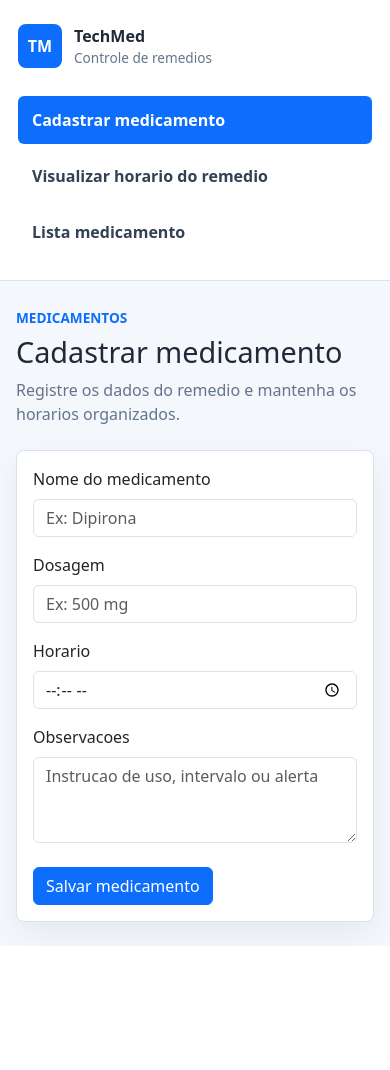
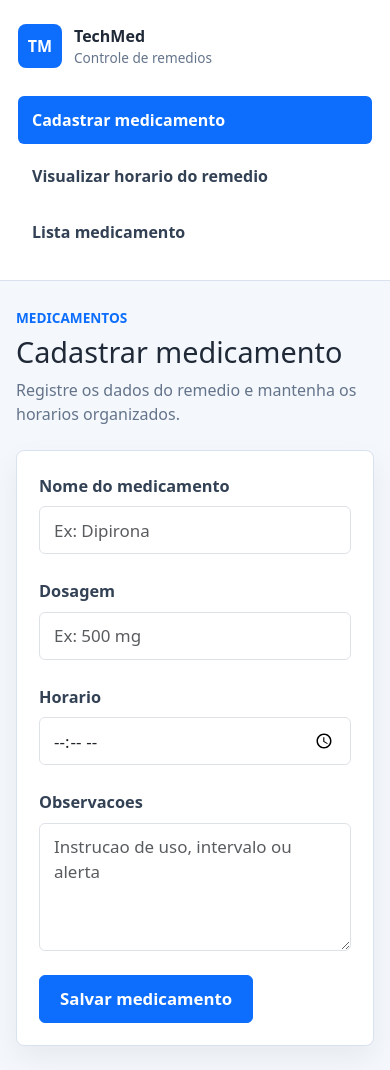
Before and after one commit to diegogrlima/TechMed, a React (Vite) app: page /medicamentos/cadastrar in a window 390 px wide. Before the commit the page ends 946 px from the top, so only its background shows below. Built offline with nearby package versions, Linux system fonts and the light colour scheme.

Commit message:
style: melhora legibilidade de cadastro e lista

```diff
--- a/src/App.css
+++ b/src/App.css
@@ -96,6 +96,72 @@
   box-shadow: 0 12px 30px rgba(15, 23, 42, 0.06);
 }
 
+.comfortable-card-body {
+  padding: 28px;
+}
+
+.comfortable-form {
+  font-size: 1.06rem;
+}
+
+.comfortable-form .form-label {
+  margin-bottom: 8px;
+  color: #334155;
+  font-size: 1.02rem;
+  font-weight: 700;
+}
+
+.comfortable-form .form-control,
+.comfortable-form .form-select {
+  min-height: 48px;
+  padding: 10px 14px;
+  font-size: 1.06rem;
+}
+
+.comfortable-form textarea.form-control {
+  min-height: 128px;
+}
+
+.comfortable-action {
+  min-height: 48px;
+  padding: 10px 20px;
+  font-size: 1.05rem;
+  font-weight: 600;
+}
+
+.medicine-list-table {
+  font-size: 1.04rem;
+}
+
+.medicine-list-table th {
+  padding: 16px 14px;
+  color: #334155;
+  font-size: 0.98rem;
+}
+
+.medicine-list-table td {
+  padding: 18px 14px;
+}
+
+.medicine-list-status {
+  padding: 7px 11px;
+  font-size: 0.92rem;
+}
+
+.medicine-list-actions .btn {
+  min-height: 40px;
+  padding: 8px 14px;
+  font-size: 0.98rem;
+  font-weight: 600;
+}
+
+.medicine-list-page-link .page-link {
+  min-width: 42px;
+  min-height: 42px;
+  padding: 9px 13px;
+  font-size: 1rem;
+}
+
 .schedule-card {
   min-height: 260px;
 }
@@ -154,6 +220,19 @@
     padding: 24px 16px;
   }
 
+  .comfortable-card-body {
+    padding: 22px;
+  }
+
+  .medicine-list-table {
+    font-size: 1rem;
+  }
+
+  .medicine-list-table th,
+  .medicine-list-table td {
+    padding: 14px 12px;
+  }
+
   .schedule-card {
     min-height: 240px;
   }
--- a/src/pages/MedicineFormPage.jsx
+++ b/src/pages/MedicineFormPage.jsx
@@ -32,16 +32,16 @@ function MedicineFormPage() {
   };
 
   return (
-    <Card className="content-card">
-      <Card.Body>
+    <Card className="content-card comfortable-card">
+      <Card.Body className="comfortable-card-body">
         {showSuccessAlert && (
           <Alert variant="success" onClose={() => setShowSuccessAlert(false)} dismissible>
             Medicamento cadastrado com sucesso!
           </Alert>
         )}
 
-        <Form onSubmit={handleSubmit}>
-          <Row className="g-3">
+        <Form className="comfortable-form" onSubmit={handleSubmit}>
+          <Row className="g-4">
             <Col md={6}>
               <Form.Label>Nome do medicamento</Form.Label>
               <Form.Control
@@ -80,7 +80,7 @@ function MedicineFormPage() {
               />
             </Col>
           </Row>
-          <Button className="mt-4" type="submit" variant="primary">
+          <Button className="comfortable-action mt-4" type="submit" variant="primary">
             Salvar medicamento
           </Button>
         </Form>
--- a/src/pages/MedicineListPage.jsx
+++ b/src/pages/MedicineListPage.jsx
@@ -42,9 +42,9 @@ function MedicineListPage() {
 
   return (
     <>
-      <Card className="content-card">
-        <Card.Body>
-          <Table responsive hover className="align-middle mb-0">
+      <Card className="content-card comfortable-card medicine-list-card">
+        <Card.Body className="comfortable-card-body">
+          <Table responsive hover className="medicine-list-table align-middle mb-0">
             <thead>
               <tr>
                 <th>Medicamento</th>
@@ -57,7 +57,7 @@ function MedicineListPage() {
             <tbody>
               {medicineList.length === 0 ? (
                 <tr>
-                  <td colSpan={5} className="py-4 text-center text-muted">
+                    <td colSpan={5} className="py-5 text-center text-muted">
                     Nenhum medicamento cadastrado.
                   </td>
                 </tr>
@@ -69,6 +69,7 @@ function MedicineListPage() {
                     <td>{medicine.time}</td>
                     <td>
                       <Badge
+                        className="medicine-list-status"
                         bg={medicine.status === "Tomado" ? "success" : "warning"}
                         text={medicine.status === "Tomado" ? undefined : "dark"}
                       >
@@ -76,7 +77,7 @@ function MedicineListPage() {
                       </Badge>
                     </td>
                     <td className="text-end">
-                      <ButtonGroup size="sm">
+                      <ButtonGroup className="medicine-list-actions">
                         <Button variant="outline-primary" onClick={() => setEditingMedicine(medicine)}>
                           Editar
                         </Button>
@@ -98,6 +99,7 @@ function MedicineListPage() {
               </span>
               <Pagination className="mb-0">
                 <Pagination.Prev
+                  className="medicine-list-page-link"
                   disabled={currentPage === 1}
                   onClick={() => setCurrentPage((page) => Math.max(page - 1, 1))}
                 />
@@ -106,6 +108,7 @@ function MedicineListPage() {
 
                   return (
                     <Pagination.Item
+                      className="medicine-list-page-link"
                       key={page}
                       active={page === currentPage}
                       onClick={() => setCurrentPage(page)}
@@ -115,6 +118,7 @@ function MedicineListPage() {
                   );
                 })}
                 <Pagination.Next
+                  className="medicine-list-page-link"
                   disabled={currentPage === totalPages}
                   onClick={() => setCurrentPage((page) => Math.min(page + 1, totalPages))}
                 />
@@ -130,7 +134,7 @@ function MedicineListPage() {
         </Modal.Header>
         <Modal.Body>
           {editingMedicine && (
-            <Form>
+            <Form className="comfortable-form">
               <Form.Group className="mb-3" controlId="editMedicineName">
                 <Form.Label>Nome do medicamento</Form.Label>
                 <Form.Control
@@ -176,10 +180,10 @@ function MedicineListPage() {
           )}
         </Modal.Body>
         <Modal.Footer>
-          <Button variant="outline-secondary" onClick={() => setEditingMedicine(null)}>
+          <Button className="comfortable-action" variant="outline-secondary" onClick={() => setEditingMedicine(null)}>
             Cancelar
           </Button>
-          <Button variant="primary" onClick={saveEditedMedicine}>
+          <Button className="comfortable-action" variant="primary" onClick={saveEditedMedicine}>
             Salvar
           </Button>
         </Modal.Footer>
@@ -197,10 +201,10 @@ function MedicineListPage() {
           )}
         </Modal.Body>
         <Modal.Footer>
-          <Button variant="outline-secondary" onClick={() => setDeletingMedicine(null)}>
+          <Button className="comfortable-action" variant="outline-secondary" onClick={() => setDeletingMedicine(null)}>
             Cancelar
           </Button>
-          <Button variant="danger" onClick={confirmDeleteMedicine}>
+          <Button className="comfortable-action" variant="danger" onClick={confirmDeleteMedicine}>
             Excluir
           </Button>
         </Modal.Footer>
```
